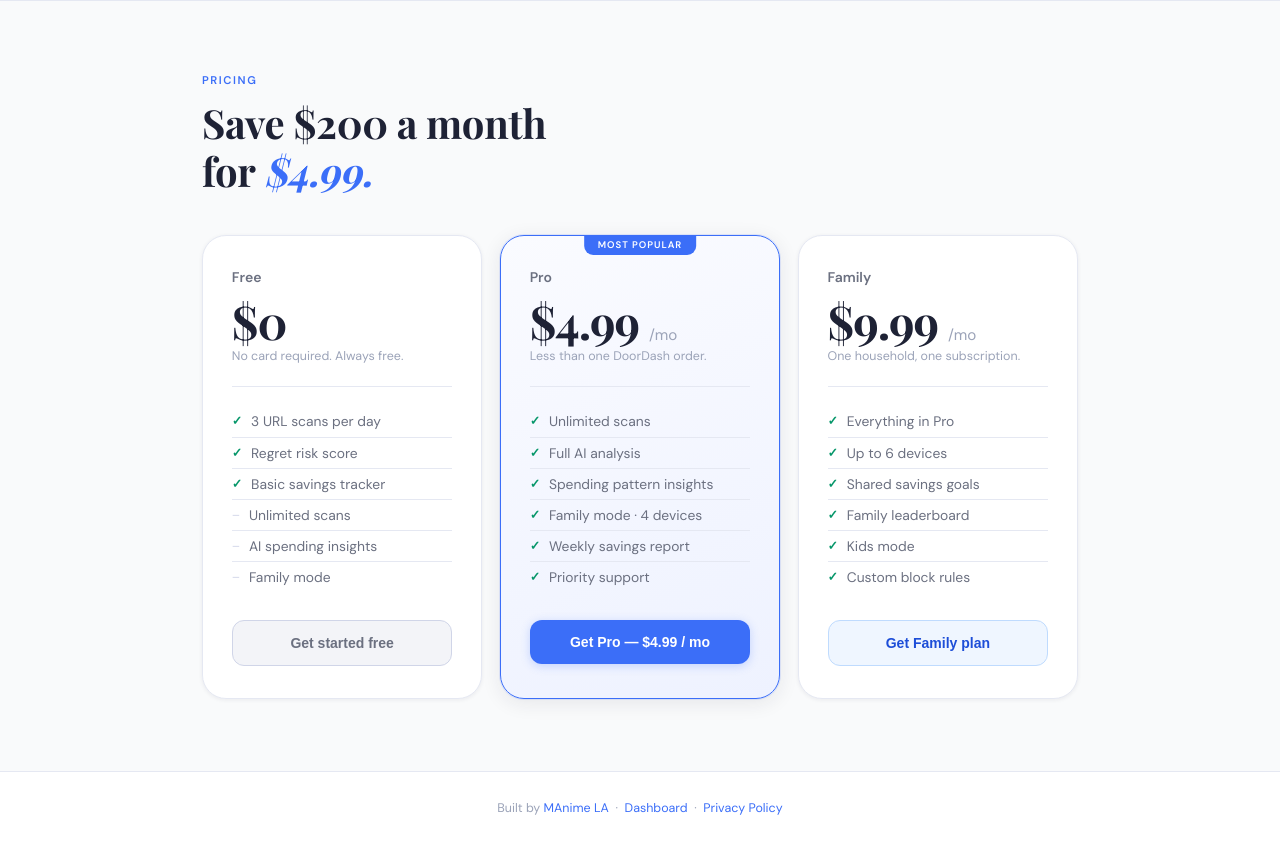
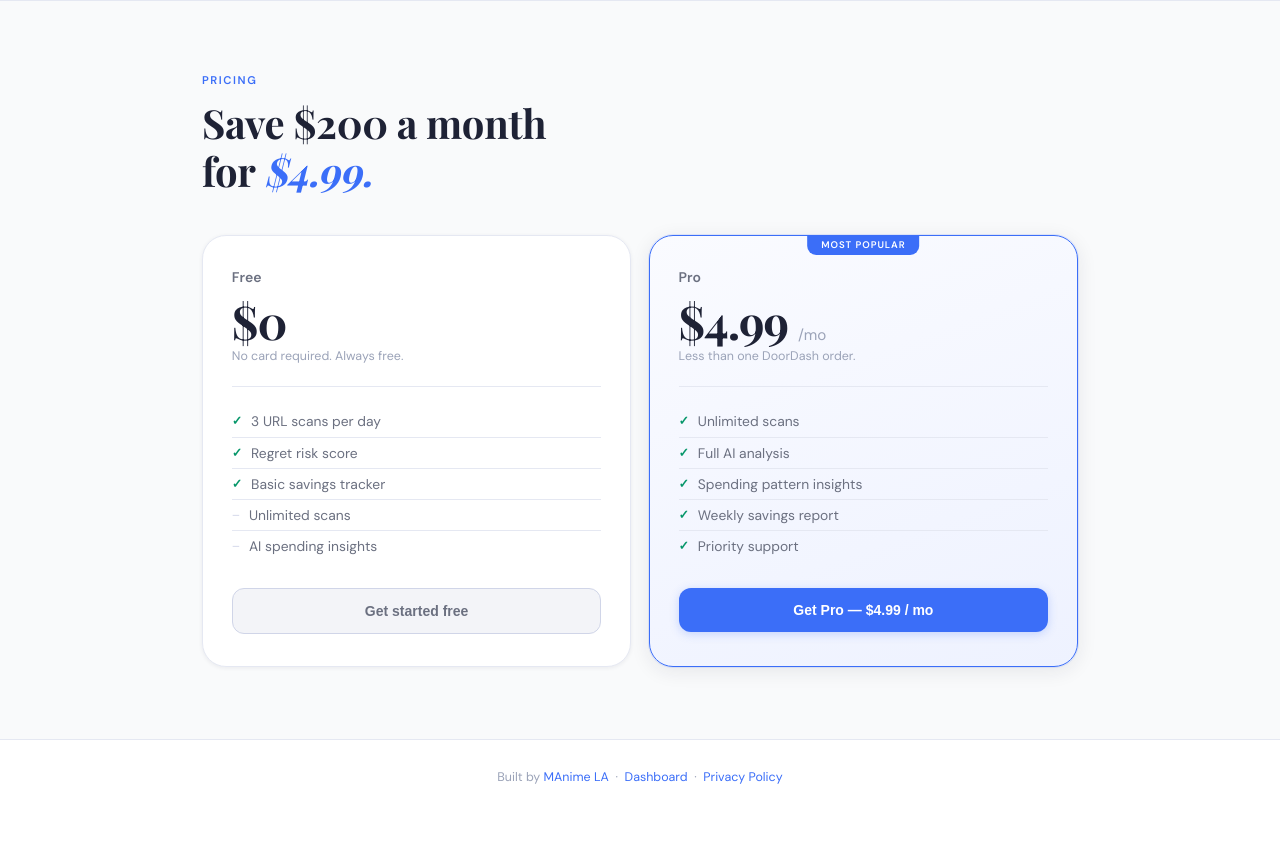
Before and after one commit to matthewnyambe-Dr/Diego, a Flask app: page / in a window 1280 px wide. Shown: the part 2055-2900 px from the top of the page. After the commit the page ends 2839 px from the top, so only its background shows below. Run offline with Flask 3, Linux system fonts and the light colour scheme; data that the repository does not hold is empty; some libraries are stand-ins or nearby versions; some web fonts are replaced.

Commit message:
Remove Family plan from web app

```diff
--- a/app.py
+++ b/app.py
@@ -29,7 +29,6 @@ SANDBOX_MODE        = False
 # ─────────────────────────────────────────
 PLANS = {
     'pro':    {'name': 'Pro',    'price': 4.99,  'currency': 'USDT'},
-    'family': {'name': 'Family', 'price': 9.99,  'currency': 'USDT'},
 }
 
 # ─────────────────────────────────────────
@@ -149,7 +148,7 @@ def oxapay_webhook():
         if len(parts) >= 2:
             user_id = parts[0].strip()
             plan_id = parts[1].strip()
-            if plan_id in ('pro', 'family'):
+            if plan_id == 'pro':
                 subscriptions_db[user_id] = {
                     'plan':    plan_id,
                     'expires': (datetime.now() + timedelta(days=30)).isoformat()
--- a/templates/dashboard.html
+++ b/templates/dashboard.html
@@ -202,7 +202,7 @@ footer a:hover{text-decoration:underline;}
   <div class="cta-bar">
     <div>
       <h3>Go unlimited</h3>
-      <p>Free plan is capped at 3 scans per day. Pro gives you unlimited blocks, AI spending insights, and family mode.</p>
+      <p>Free plan is capped at 3 scans per day. Pro gives you unlimited blocks and AI spending insights.</p>
     </div>
     <button class="btn-upgrade" onclick="window.location.href='/#pricing'">
       Upgrade to Pro — $4.99 / mo →
--- a/templates/index.html
+++ b/templates/index.html
@@ -923,7 +923,6 @@ footer a:hover { text-decoration:underline; }
         <li><span class="f-y">✓</span> Basic savings tracker</li>
         <li><span class="f-n">–</span> Unlimited scans</li>
         <li><span class="f-n">–</span> AI spending insights</li>
-        <li><span class="f-n">–</span> Family mode</li>
       </ul>
       <button class="btn-p btn-p-free" onclick="window.location.href='/dashboard'">Get started free</button>
     </div>
@@ -938,28 +937,12 @@ footer a:hover { text-decoration:underline; }
         <li><span class="f-y">✓</span> Unlimited scans</li>
         <li><span class="f-y">✓</span> Full AI analysis</li>
         <li><span class="f-y">✓</span> Spending pattern insights</li>
-        <li><span class="f-y">✓</span> Family mode · 4 devices</li>
         <li><span class="f-y">✓</span> Weekly savings report</li>
         <li><span class="f-y">✓</span> Priority support</li>
       </ul>
       <button class="btn-p btn-p-pro" onclick="startCheckout('pro')">Get Pro — $4.99 / mo</button>
     </div>
 
-    <div class="plan">
-      <div class="plan-name">Family</div>
-      <div class="plan-price">$9.99 <sub>/mo</sub></div>
-      <div class="plan-tagline">One household, one subscription.</div>
-      <div class="plan-rule"></div>
-      <ul class="plan-features">
-        <li><span class="f-y">✓</span> Everything in Pro</li>
-        <li><span class="f-y">✓</span> Up to 6 devices</li>
-        <li><span class="f-y">✓</span> Shared savings goals</li>
-        <li><span class="f-y">✓</span> Family leaderboard</li>
-        <li><span class="f-y">✓</span> Kids mode</li>
-        <li><span class="f-y">✓</span> Custom block rules</li>
-      </ul>
-      <button class="btn-p btn-p-fam" onclick="startCheckout('family')">Get Family plan</button>
-    </div>
 
   </div>
 </section>
@@ -976,7 +959,7 @@ footer a:hover { text-decoration:underline; }
 <div class="modal-overlay" id="upgrade-modal">
   <div class="modal">
     <h3>Upgrade to Pro</h3>
-    <p>You've reached the 3 scan limit for the free plan today. Upgrade to Pro for unlimited scans, AI spending insights, and family mode — all for $4.99/mo.</p>
+    <p>You've reached the 3 scan limit for the free plan today. Upgrade to Pro for unlimited scans and AI spending insights — all for $4.99/mo.</p>
     <div class="modal-actions">
       <button class="btn-modal-upgrade" onclick="startCheckout('pro')">Upgrade — $4.99 / mo</button>
       <button class="btn-modal-cancel" onclick="closeModal()">Not now</button>
```
